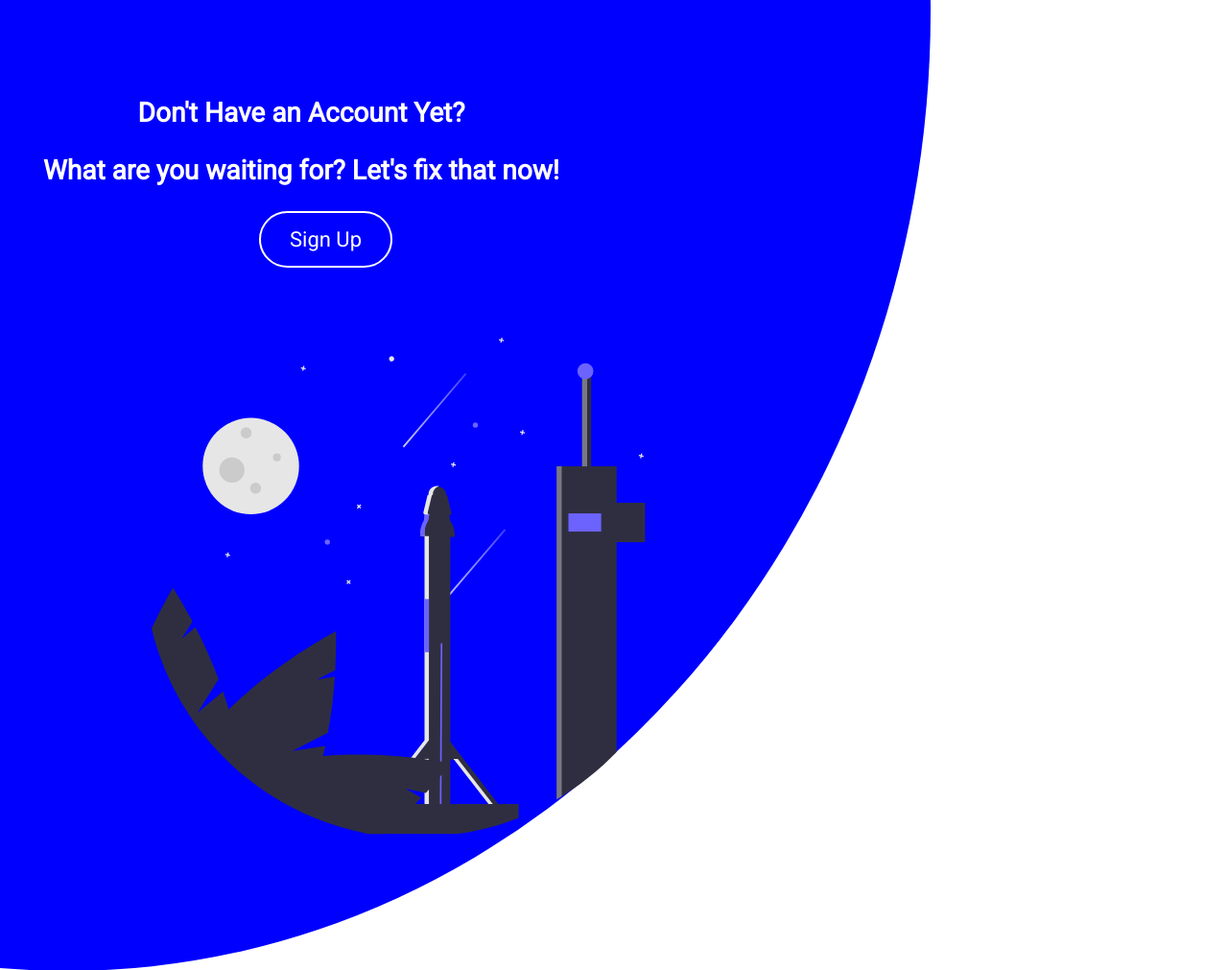
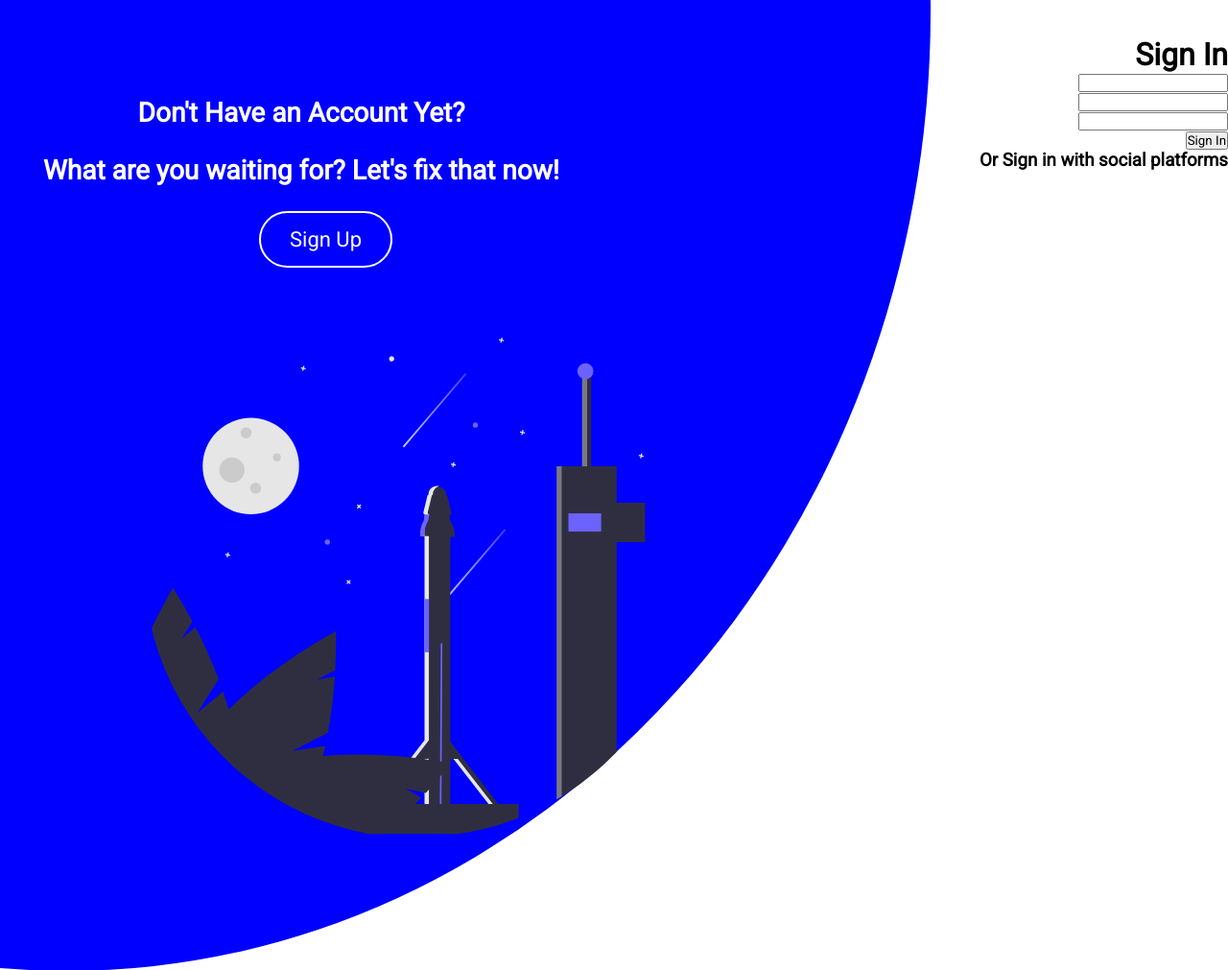
Before and after one commit to exion89/DoubleTapCRM-Login, a plain HTML site: page index.html in a window 1280 px wide. Shown: the top 1011 px of the page at 96% size. Drawn offline with Linux system fonts and the light colour scheme.

Commit message:
Added structure for sign in

```diff
--- a/index.html
+++ b/index.html
@@ -24,5 +24,27 @@
         <div class="space-graphic">
             <img src="./images/Group 15.png">
         </div>
+
+    <!--Icons will go inside the form boxes-->
+    <main class="main-signin">
+        <div class="signin">
+        <h1>Sign In</h1>
+        </div>
+        <div class="username-form">
+            <input type="text">
+        </div>
+        <div class="email-form">
+            <input type="email">
+        </div>
+        <div class="password-form">
+            <input type="password">
+        </div>
+        <div class="signin-button">
+            <button type="button">Sign In</button>
+        </div>
+        <div class="social-text">
+            <h3>Or Sign in with social platforms</h3>
+        </div>
+    </main>
 </body>
 </html>
--- a/main.css
+++ b/main.css
@@ -16,12 +16,14 @@ a {
     position: absolute;
     left: -1430px;
     top: -1238px;
+    z-index: 1;
 }
 
 .signup-button {
     position: absolute;
     left: 270px;
     top: 220px;
+    z-index: 2;
 }
 
 .signup-button button {
@@ -44,10 +46,48 @@ a {
     margin: 50px 45px;
     font-size: 14px;
     color: white;
+    z-index: 2;
 }
 
 .space-graphic {
     position: absolute;
     top: 300px;
     left: 150px;
+    z-index: 2;
 }
+
+.main-signin {
+    align-items: right;
+    position: relative;
+    z-index: 3;
+}
+
+.main-signin h1 {
+    text-align: right;
+}
+
+.username-form {
+    float: right;
+    clear: both;
+}
+
+.email-form {
+    float: right;
+    clear: both;
+}
+
+.password-form {
+    float: right;
+    clear: both;
+}
+
+.signin-button {
+    float: right;
+    clear: both;
+
+}
+
+.social-text {
+    text-align: right;
+    clear: both;
+}
```
